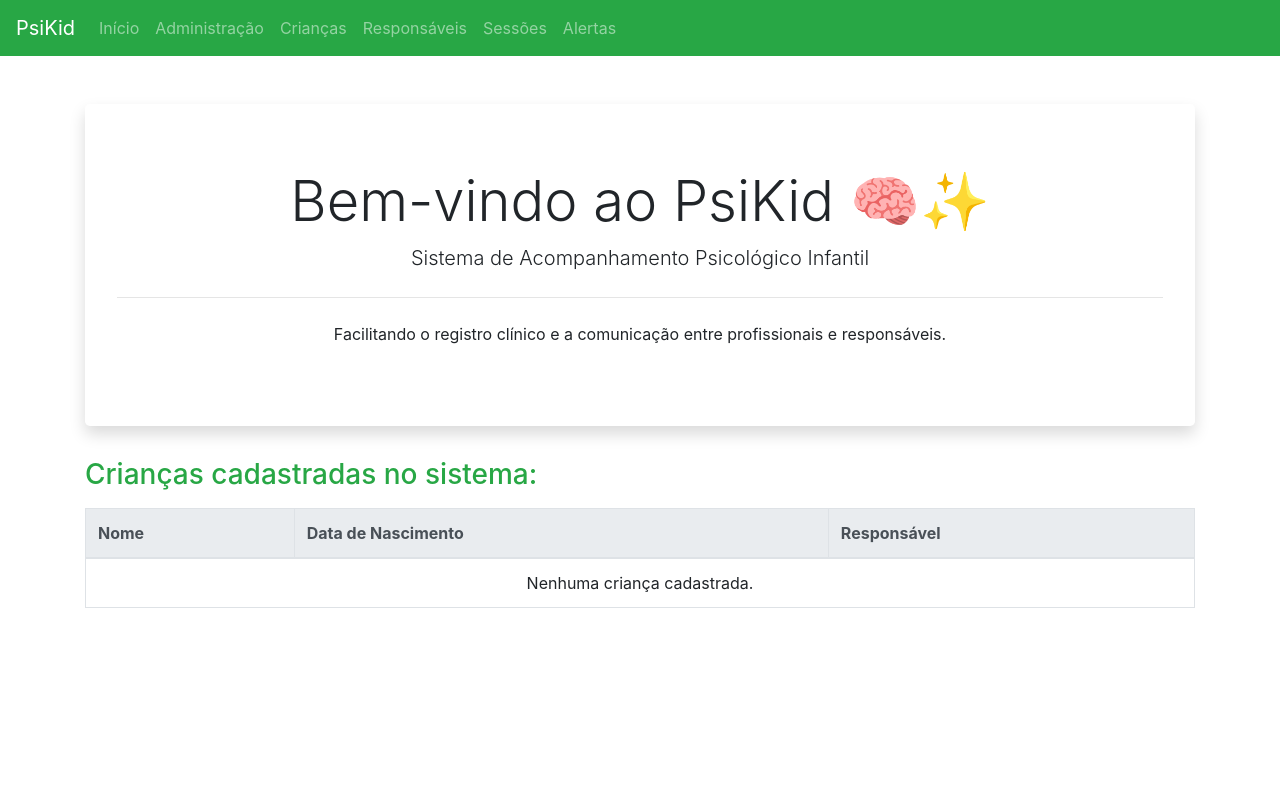
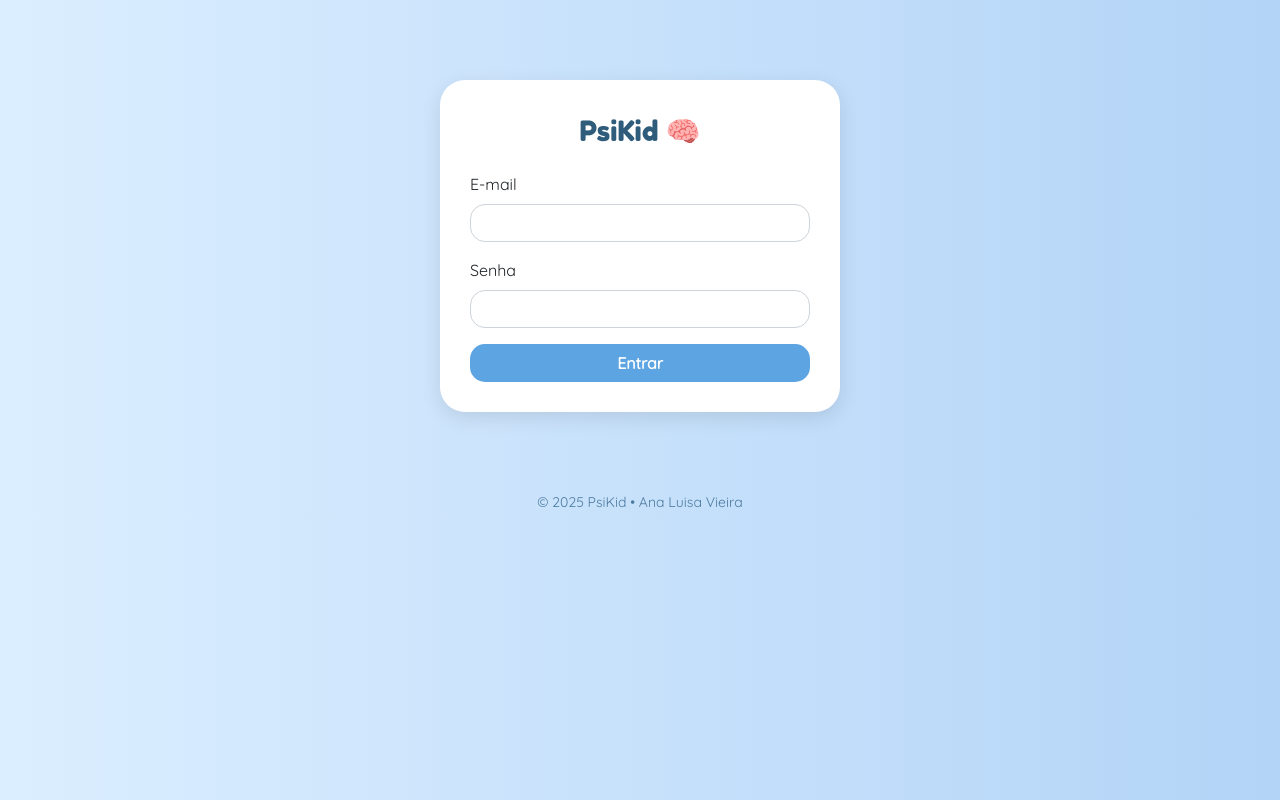
Before and after one commit to Ana393-max/PsiKid, a Django app: template app/templates/index.html in a window 1280 px wide. Run offline with Django 5.2, Linux system fonts and the light colour scheme; the template is opened without the code that fills it, so the values that code supplies are empty; parts of the project's set-up code (start-up, migrations or seed data) failed here and were passed over; some libraries are stand-ins or nearby versions.

Commit message:
Add files via upload

```diff
--- a/app/templates/index.html
+++ b/app/templates/index.html
@@ -2,72 +2,90 @@
 <html lang="pt-BR">
 <head>
   <meta charset="UTF-8">
-  <meta name="viewport" content="width=device-width, initial-scale=1.0">
-  <title>PsiKid - Página Inicial</title>
-  <!-- Bootstrap 4 -->
-  <link rel="stylesheet" href="https://maxcdn.bootstrapcdn.com/bootstrap/4.5.2/css/bootstrap.min.css">
+  <meta name="viewport" content="width=device-width, initial-scale=1">
+  <title>Login - PsiKid</title>
+  <link href="https://cdn.jsdelivr.net/npm/bootstrap@4.6.2/dist/css/bootstrap.min.css" rel="stylesheet">
+  <link href="https://fonts.googleapis.com/css2?family=Fredoka+One&family=Quicksand&display=swap" rel="stylesheet">
+  <style>
+    body {
+      background: linear-gradient(to right, #dbeeff, #b3d4f7);
+      font-family: 'Quicksand', sans-serif;
+    }
+
+    .login-container {
+      max-width: 400px;
+      margin: 80px auto;
+      background: #fff;
+      padding: 30px;
+      border-radius: 25px;
+      box-shadow: 0 6px 20px rgba(0, 0, 0, 0.1);
+    }
+
+    .login-title {
+      text-align: center;
+      font-family: 'Fredoka One', cursive;
+      font-size: 28px;
+      color: #2e5c7a;
+      margin-bottom: 20px;
+    }
+
+    .form-control {
+      border-radius: 15px;
+    }
+
+    .btn-login {
+      background-color: #5ca4e2;
+      color: #fff;
+      font-weight: bold;
+      border-radius: 15px;
+      transition: 0.3s;
+    }
+
+    .btn-login:hover {
+      background-color: #4b94d1;
+    }
+
+    .footer {
+      text-align: center;
+      font-size: 14px;
+      color: #4c7ba0;
+      margin-top: 40px;
+    }
+
+    .alert {
+      border-radius: 15px;
+    }
+  </style>
 </head>
 <body>
-  <!-- Navbar -->
-  <nav class="navbar navbar-expand-lg navbar-dark bg-success">
-    <a class="navbar-brand" href="/">PsiKid</a>
-    <button class="navbar-toggler" type="button" data-toggle="collapse" data-target="#navbarNav"
-      aria-controls="navbarNav" aria-expanded="false" aria-label="Toggle navigation">
-      <span class="navbar-toggler-icon"></span>
-    </button>
 
-    <div class="collapse navbar-collapse" id="navbarNav">
-      <ul class="navbar-nav">
-        <li class="nav-item"><a class="nav-link" href="/">Início</a></li>
-        <li class="nav-item"><a class="nav-link" href="/admin/">Administração</a></li>
-        <li class="nav-item"><a class="nav-link" href="{% url 'criancas' %}">Crianças</a></li>
-        <li class="nav-item"><a class="nav-link" href="{% url 'responsaveis' %}">Responsáveis</a></li>
-        <li class="nav-item"><a class="nav-link" href="{% url 'sessoes' %}">Sessões</a></li>
-        <li class="nav-item"><a class="nav-link" href="{% url 'alertas' %}">Alertas</a></li>
-      </ul>
-    </div>
-  </nav>
+  <div class="login-container">
+    <div class="login-title">PsiKid 🧠</div>
 
-  <!-- Conteúdo principal -->
-  <div class="container mt-5">
-    <div class="jumbotron text-center bg-white shadow">
-      <h1 class="display-4">Bem-vindo ao PsiKid 🧠✨</h1>
-      <p class="lead">Sistema de Acompanhamento Psicológico Infantil</p>
-      <hr class="my-4">
-      <p>Facilitando o registro clínico e a comunicação entre profissionais e responsáveis.</p>
-    </div>
+    {% if messages %}
+      {% for message in messages %}
+        <div class="alert alert-danger" role="alert">
+          {{ message }}
+        </div>
+      {% endfor %}
+    {% endif %}
 
-    <!-- Lista de crianças -->
-    <div class="mt-4">
-      <h3 class="text-success">Crianças cadastradas no sistema:</h3>
-      <table class="table table-bordered mt-3 bg-white">
-        <thead class="thead-light">
-          <tr>
-            <th>Nome</th>
-            <th>Data de Nascimento</th>
-            <th>Responsável</th>
-          </tr>
-        </thead>
-        <tbody>
-          {% for crianca in criancas %}
-          <tr>
-            <td>{{ crianca.nome }}</td>
-            <td>{{ crianca.data_nascimento|date:"d/m/Y" }}</td>
-            <td>{{ crianca.responsavel.nome }}</td>
-          </tr>
-          {% empty %}
-          <tr>
-            <td colspan="3" class="text-center">Nenhuma criança cadastrada.</td>
-          </tr>
-          {% endfor %}
-        </tbody>
-      </table>
-    </div>
+    <form method="POST" action="">
+      {% csrf_token %}
+      <div class="form-group">
+        <label for="email">E-mail</label>
+        <input type="email" class="form-control" name="email" required>
+      </div>
+      <div class="form-group">
+        <label for="senha">Senha</label>
+        <input type="password" class="form-control" name="senha" required>
+      </div>
+      <button type="submit" class="btn btn-login btn-block">Entrar</button>
+    </form>
   </div>
 
-  <!-- Scripts Bootstrap -->
-  <script src="https://code.jquery.com/jquery-3.5.1.slim.min.js"></script>
-  <script src="https://cdn.jsdelivr.net/npm/@popperjs/core@2.9.1/dist/umd/popper.min.js"></script>
-  <script src="https://maxcdn.bootstrapcdn.com/bootstrap/4.5.2/js/bootstrap.min.js"></script>
+  <div class="footer">&copy; 2025 PsiKid • Ana Luisa Vieira</div>
+
+  <script src="https://cdn.jsdelivr.net/npm/bootstrap@4.6.2/dist/js/bootstrap.bundle.min.js"></script>
 </body>
 </html>
```
Also changed, not shown: app/admin.py (+11 -12 lines), app/models.py (+10 -12 lines), app/templates/responsavel.html (+136 -0 lines), app/views.py (+30 -7 lines).
